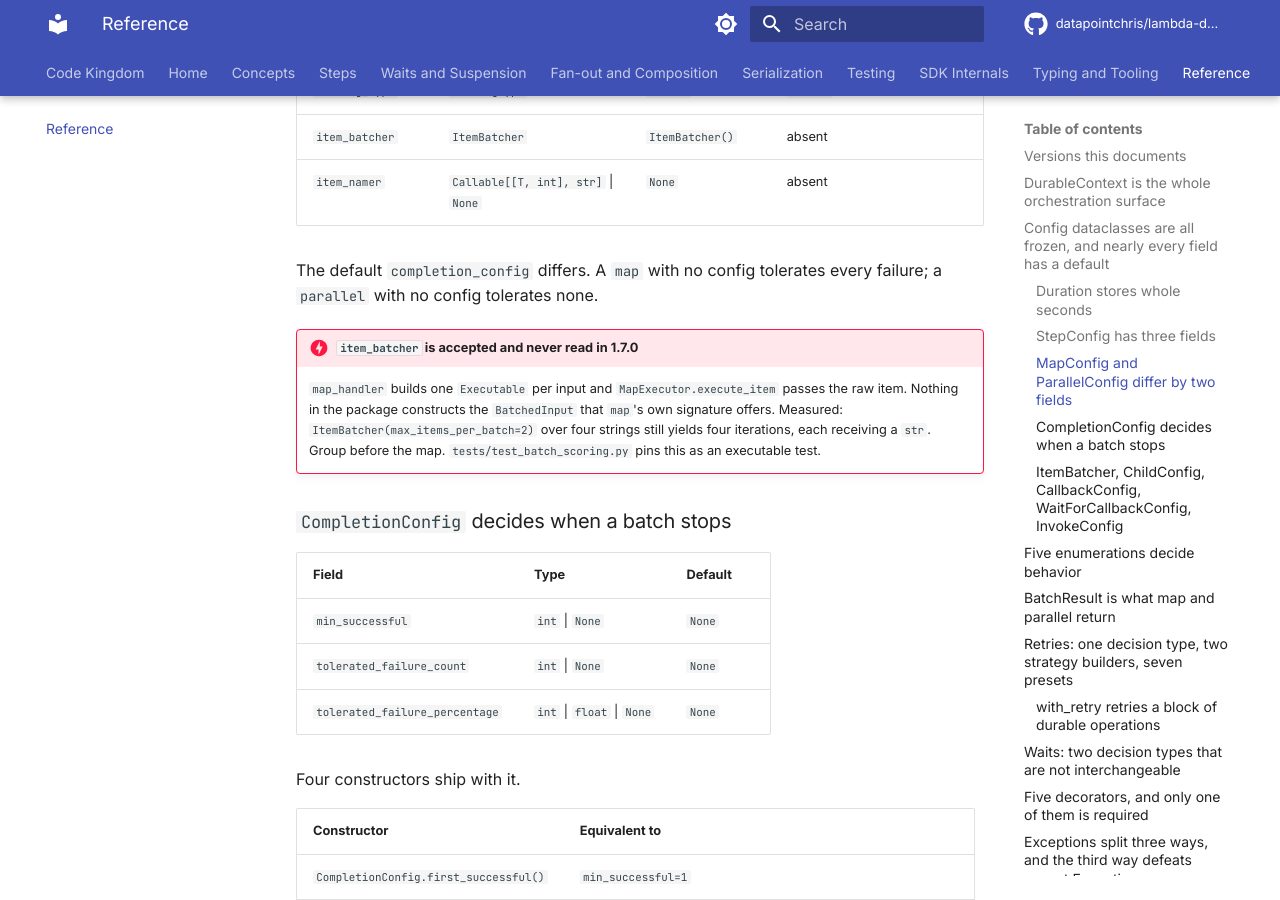
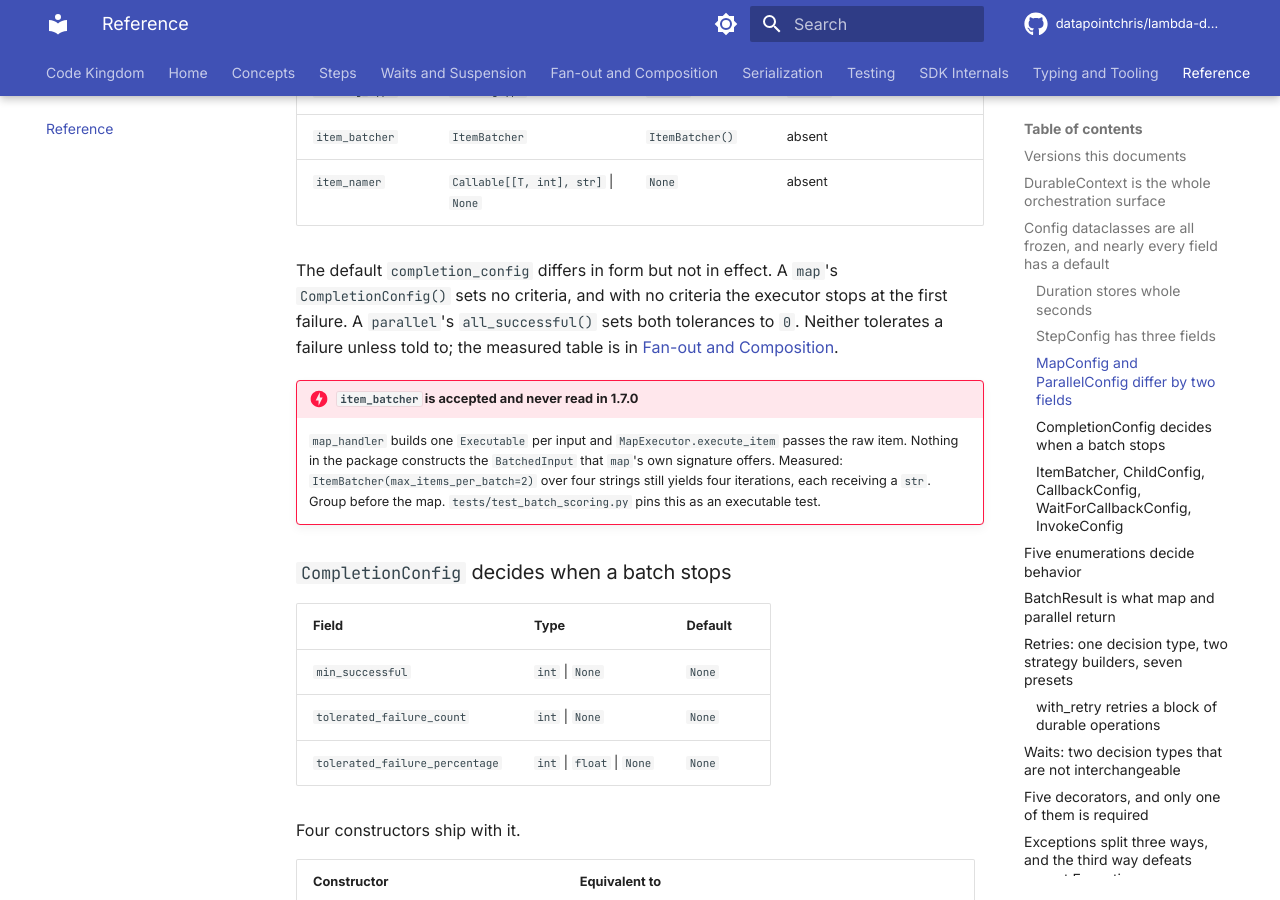
Before and after one commit to datapointchris/lambda-durable-functions, an MkDocs documentation site: the page built from docs/reference.md, in a window 1280 px wide and 900 px high, scrolled down 3974 px. Built offline with MkDocs 1.6.1 and Material for MkDocs 9.7.7, drawn with Linux system fonts in a browser that asks for light colours; comment, search, counter and statistics services are not loaded.

Commit message:
docs(reference): say a map with no criteria stops at the first failure
The reference said a map with no completion_config tolerates every failure. The measured table in the fan-out page shows the opposite: over four items with one failing, both an omitted config and a bare MapConfig() end FAILURE_TOLERANCE_EXCEEDED. A reader relying on the reference would ship a map that breaches on its first failed item.

The paragraph now says the two defaults differ in form, not effect, and points at the measured table.

Agent-Name: inbox.problem.fix
Agent-Session: 01a1df7a-12bb-727b-b6c1-84f8401bcedb
Agent-Run: 01a1df7a-0bbc-7db5-8f3c-0f161540f59e

```diff
--- a/docs/reference.md
+++ b/docs/reference.md
@@ -136,8 +136,10 @@ else is shared.
 | `item_batcher` | `ItemBatcher` | `ItemBatcher()` | absent |
 | `item_namer` | `Callable[[T, int], str]` \| `None` | `None` | absent |
 
-The default `completion_config` differs. A `map` with no config tolerates every failure; a
-`parallel` with no config tolerates none.
+The default `completion_config` differs in form but not in effect. A `map`'s `CompletionConfig()`
+sets no criteria, and with no criteria the executor stops at the first failure. A `parallel`'s
+`all_successful()` sets both tolerances to `0`. Neither tolerates a failure unless told to; the
+measured table is in [Fan-out and Composition](fan-out.md).
 
 !!! danger "`item_batcher` is accepted and never read in 1.7.0"
 
```
